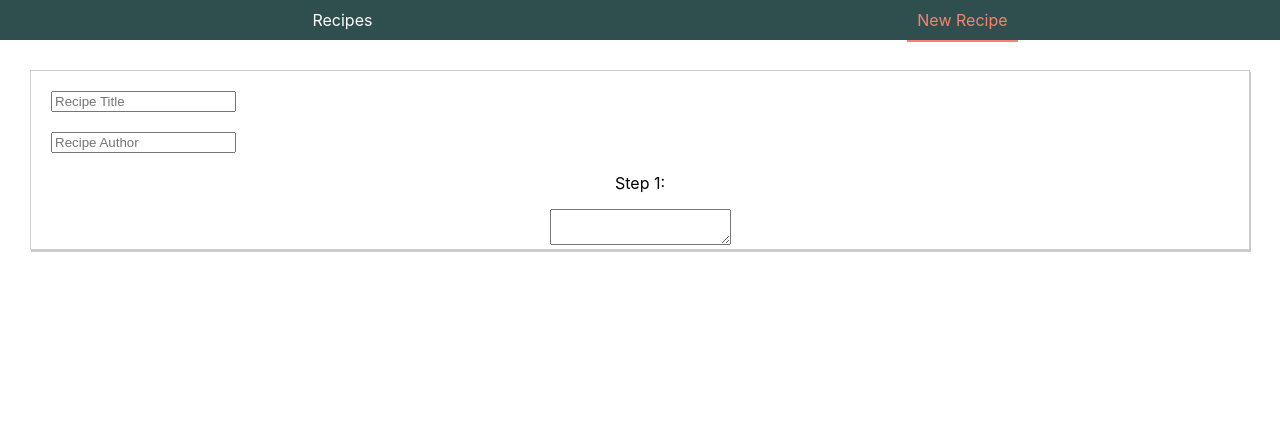
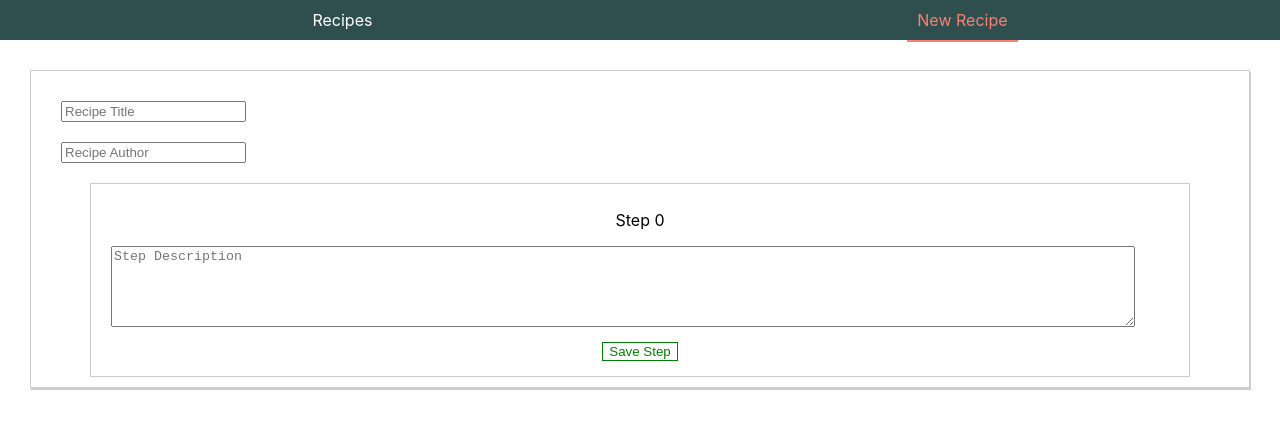
Before and after one commit to MinyaoTan/kitchen-bee, a React (Create React App) app: page /newRecipe in a window 1280 px wide. Shown: the top 428 px of the page. Built offline with nearby package versions, Linux system fonts and the light colour scheme.

Commit message:
enable removing steps

```diff
--- a/src/component/NewRecipe/NewRecipe.js
+++ b/src/component/NewRecipe/NewRecipe.js
@@ -1,14 +1,46 @@
-import React from 'react';
+import React, { Component } from 'react';
 
 import classes from './NewRecipe.module.css';
+import Step from '../Step/Step';
+import NewStep from '../NewStep/NewStep';
 
-const newRecipe = () => (
-    <div className={classes.NewRecipe}>
-        <input type="text" placeholder="Recipe Title" />
-        <input type="text" placeholder="Recipe Author" />
-        <p>Step 1:</p>
-        <textarea />
-    </div>
-);
+class NewRecipe extends Component {
+    state = {
+        currentStep: 0,
+        steps: []
+    };
 
-export default newRecipe;
+    onSaveHandler = (id, desc) => {
+        this.setState((prevState) => {
+            return {
+                currentStep: prevState.currentStep + 1,
+                steps: prevState.steps.concat({id: id, description: desc})
+            };
+        });
+    }
+
+    stepDeleteHandler = (id) => {
+        this.setState((prevState) => {
+            return {
+                currentStep: prevState.currentStep - 1,
+                steps: prevState.steps.filter((step, index) => index !== id)
+            };
+        });
+    }
+
+    render() {
+        const steps = this.state.steps.map((step, index) => (
+            <Step key={index} id={index} desc={step.description} delete={this.stepDeleteHandler} />
+        ));
+        return (
+            <div className={classes.NewRecipe}>
+                <input type="text" placeholder="Recipe Title" />
+                <input type="text" placeholder="Recipe Author" />
+                {steps}
+                <NewStep id={this.state.currentStep} onSave={this.onSaveHandler} />
+            </div>
+        );
+    }
+}
+
+export default NewRecipe;
--- a/src/component/NewRecipe/NewRecipe.module.css
+++ b/src/component/NewRecipe/NewRecipe.module.css
@@ -2,6 +2,7 @@
     margin: 30px;
     border: 1px solid #ccc;
     box-shadow: 1px 2px #ccc;
+    padding: 10px;
 }
 
 .NewRecipe input {
--- /dev/null
+++ b/src/component/NewStep/NewStep.js
@@ -0,0 +1,35 @@
+import React, { Component } from 'react';
+
+import Button from '../UI/Button/Button';
+import classes from './NewStep.module.css';
+
+class newStep extends Component {
+    state = {
+        desc: ''
+    };
+
+    textareaOnchangeHandler = (event) => {
+        this.setState({desc: event.target.value});
+    }
+
+    onSaveHandler = () => {
+        this.setState({desc: ''});
+        this.props.onSave(this.props.id, this.state.desc);
+    }
+
+    render() {
+        return (
+            <div className={classes.NewStep}>
+                <p>Step {this.props.id}</p>
+                <textarea type="text"
+                    placeholder="Step Description"
+                    rows="5"
+                    onChange={(event) => this.textareaOnchangeHandler(event)}
+                    value={this.state.desc} />
+                <Button btnType="Success" onClick={this.onSaveHandler}>Save Step</Button>
+            </div>
+        );
+    }
+}
+
+export default newStep;
--- /dev/null
+++ b/src/component/NewStep/NewStep.module.css
@@ -0,0 +1,13 @@
+.NewStep {
+    margin: auto;
+    border: 1px solid #ccc;
+    padding: 10px;
+    width: 90%;
+}
+
+.NewStep textarea {
+    box-sizing: border-box;
+    margin: 10px;
+    width: 95%;
+    display: block;
+}
--- a/src/component/Step/Step.js
+++ b/src/component/Step/Step.js
@@ -0,0 +1,15 @@
+import React from 'react';
+
+import classes from './Step.module.css';
+import Button from '../UI/Button/Button';
+
+const step = (props) => (
+    <div className={classes.Step}>
+        <hr />
+        <h3>Step {props.id}</h3>
+        <p>{props.desc}</p>
+        <Button btnType="Danger" onClick={() => props.delete(props.id)}>Delete</Button>
+    </div>
+);
+
+export default step;
--- /dev/null
+++ b/src/component/Step/Step.module.css
@@ -0,0 +1,7 @@
+.Step {
+    margin: 20px;
+}
+
+.Step p {
+    text-align: left;
+}
--- /dev/null
+++ b/src/component/UI/Button/Button.js
@@ -0,0 +1,14 @@
+import React from 'react';
+
+import classes from './Button.module.css';
+
+const button = (props) => (
+    <button
+        className={[classes.Button, classes[props.btnType]].join(' ')}
+        disabled={props.disabled}
+        onClick={props.onClick}>
+            {props.children}
+    </button>
+);
+
+export default button;
--- /dev/null
+++ b/src/component/UI/Button/Button.module.css
@@ -0,0 +1,36 @@
+.Button {
+    margin: auto;
+    margin: 5px;
+    background: transparent;
+    cursor: pointer;
+}
+
+.Button:focus {
+    outline: none;
+}
+
+.Success {
+    color: green;
+    border: 1px solid green;
+}
+
+.Success:hover,
+.Success:active {
+    color: white;
+    background-color: green;
+}
+
+.Danger {
+    color: red;
+    border: 1px solid red;
+}
+
+.Danger:hover,
+.Danger:active {
+    color: white;
+    background-color: red;
+}
+
+.Button:disabled {
+    cursor: not-allowed;
+}
```
